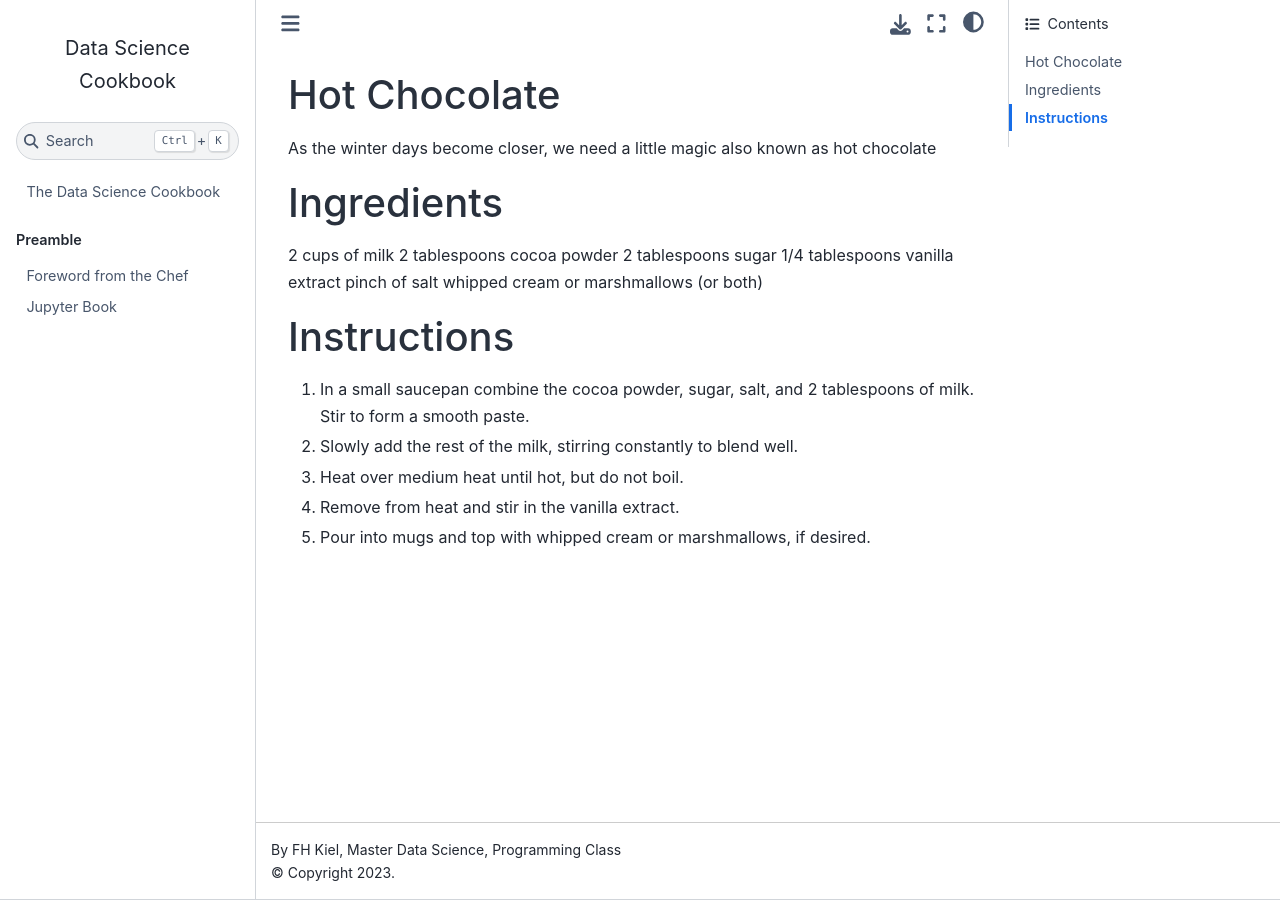
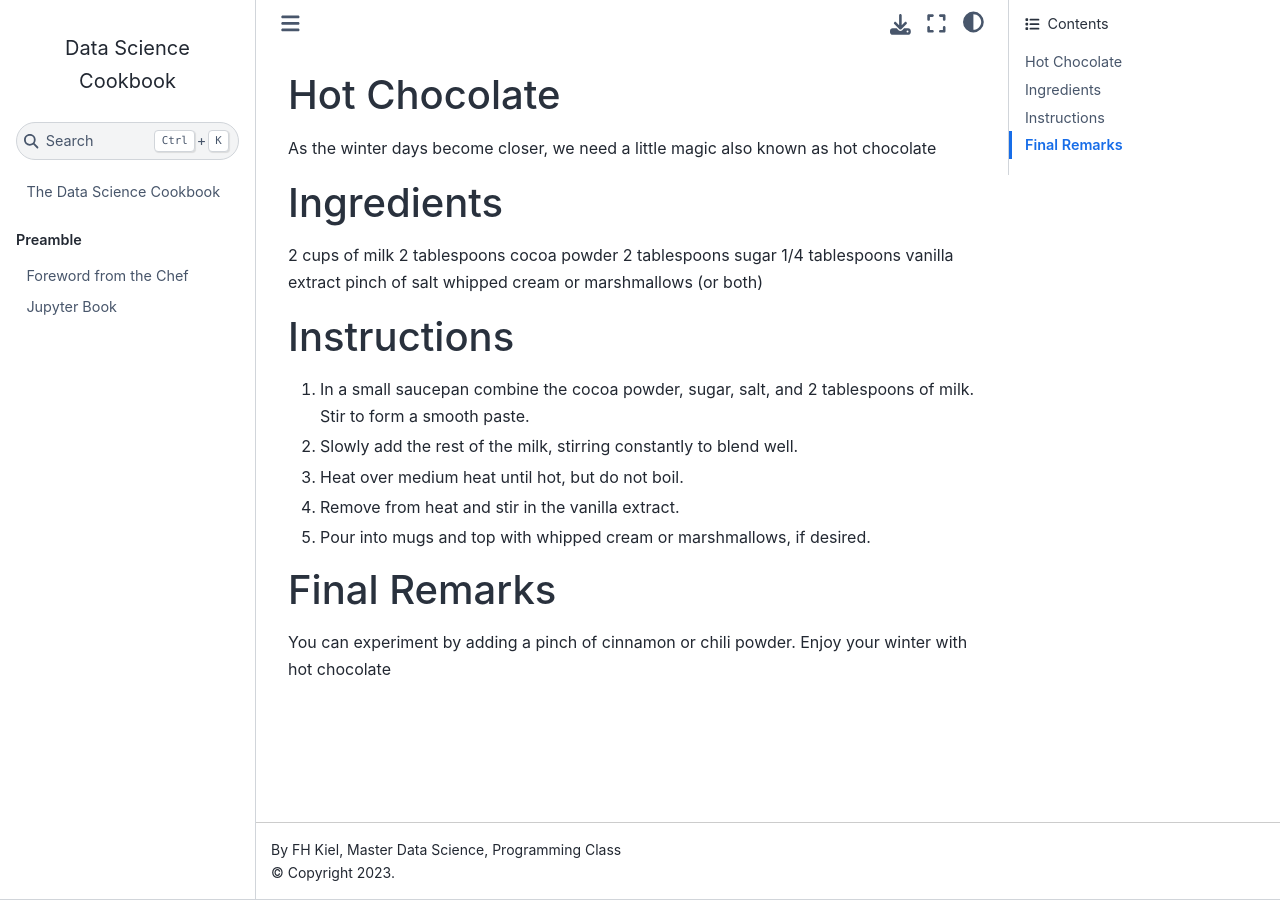
Before and after one commit to tillschwoerer/the-data-science-cookbook, a Jupyter Book: the page built from recipes/hot_chocolate.md, in a window 1280 px wide. Built offline with Jupyter Book 1.0.4 settings and Sphinx 7.4.7 and the Sphinx Book theme 1.1.4, drawn with Linux system fonts in a browser that asks for light colours; pages that are not in the unit, such as notebooks, are missing from menus.

```diff
--- a/recipes/hot_chocolate.md
+++ b/recipes/hot_chocolate.md
@@ -16,3 +16,6 @@
 3. Heat over medium heat until hot, but do not boil.
 4. Remove from heat and stir in the vanilla extract.
 5. Pour into mugs and top with whipped cream or marshmallows, if desired.
+
+# Final Remarks
+You can experiment by adding a pinch of cinnamon or chili powder. Enjoy your winter with hot chocolate
```
